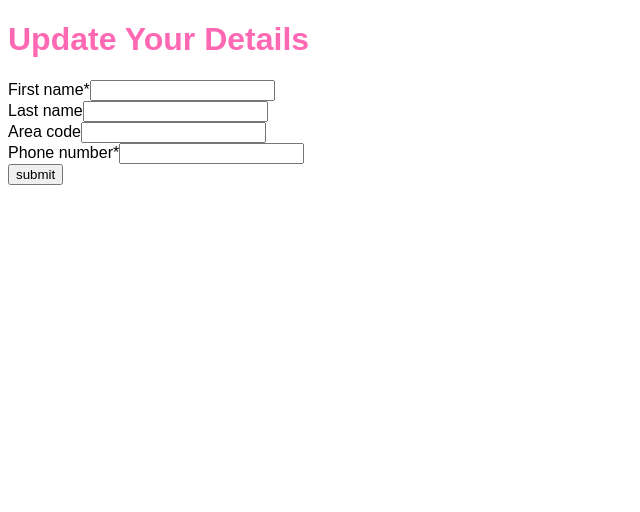
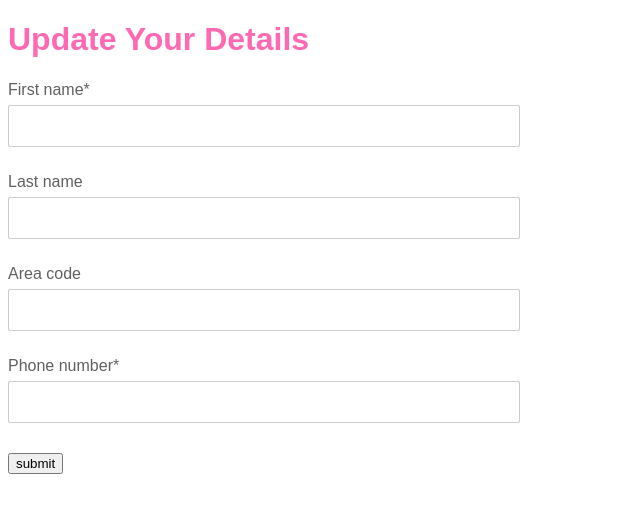
Before and after one commit to criol/react-micro-form, a React app: page / in a window 1280 px wide. Shown: the top 512 px of the page, without its empty margins (0-640 px from the left). Built offline with nearby package versions, Linux system fonts and the light colour scheme; the HTML template or start-up script is replaced by a standard one.

Commit message:
basic styling

```diff
--- a/src/Components/Form/Input.js
+++ b/src/Components/Form/Input.js
@@ -1,17 +1,61 @@
 import React from 'react';
+import styled from '@emotion/styled';
 import { ErrorMessages } from './ErrorMessages';
 
+const InputContainer = styled.div`
+  display: flex;
+  margin-bottom: 5px;
+  flex-direction: column;
+
+  &:last-child {
+    margin-bottom: 0px;
+  }
+`;
+
+const LabelContainer = styled.label`
+  display: flex;
+  flex-direction: column;
+  width: 100%;
+`;
+
+const LabelText = styled.label`
+  color: #606060;
+  margin-bottom: 5px;
+  line-height: 20px;
+`;
+
+const StyledInput = styled.input`
+  width: 100%;
+  height: 30px;
+  border-radius: 2px;
+  padding: 5px;
+  border: 1px solid #ccc;
+
+  &:focus {
+    outline: none;
+    border: 1px solid #0d8ade;
+  }
+`;
+
+const ErrorMessagesContainer = styled.div`
+  color: #f25255;
+  min-height: 15px;
+  font-size: 13px;
+  margin-top: 5px;
+}`;
+
 export const Input = ({ inputParams, meta, label }) => (
-  <div>
-    <label>
-      {label}
-      <input {...inputParams} />
-    </label>
-
-    <ErrorMessages
-      status={meta.status}
-      messages={meta.errors}
-      showConditions={['touched', 'submitted']}
-    />
-  </div>
+  <InputContainer>
+    <LabelContainer>
+      <LabelText>{label}</LabelText>
+      <StyledInput {...inputParams} />
+    </LabelContainer>
+    <ErrorMessagesContainer>
+      <ErrorMessages
+        status={meta.status}
+        messages={meta.errors}
+        showConditions={['touched', 'submitted']}
+      />
+    </ErrorMessagesContainer>
+  </InputContainer>
 );
--- a/src/Forms/UserContactForm/UserContactForm.js
+++ b/src/Forms/UserContactForm/UserContactForm.js
@@ -1,10 +1,16 @@
 // code related to a specific form goes here, using the imported generic Form component
 // see the SINGLE IMPLEMENTATION section for details
 import React from 'react';
+import styled from '@emotion/styled';
 import { Input } from '../../Components/Form/Input';
 import { useField, useForm } from '../../Hooks/Form';
 import { validate } from './validate';
 import { FieldNames } from './constants';
+
+const InputsContainer = styled.div`
+  width: 500px;
+  margin-bottom: 10px;
+`;
 
 export const UserContactForm = ({ onSubmit = () => {} }) => {
   const [form, handleSubmit] = useForm(onSubmit, { validate });
@@ -16,10 +22,16 @@ export const UserContactForm = ({ onSubmit = () => {} }) => {
 
   return (
     <form onSubmit={handleSubmit}>
-      <Input inputParams={firstName} meta={firstNameMeta} label="First name*" />
-      <Input inputParams={lastName} meta={lastNameMeta} label="Last name" />
-      <Input inputParams={areaCode} meta={areaCodeMeta} label="Area code" />
-      <Input inputParams={number} meta={numberMeta} label="Phone number*" />
+      <InputsContainer>
+        <Input
+          inputParams={firstName}
+          meta={firstNameMeta}
+          label="First name*"
+        />
+        <Input inputParams={lastName} meta={lastNameMeta} label="Last name" />
+        <Input inputParams={areaCode} meta={areaCodeMeta} label="Area code" />
+        <Input inputParams={number} meta={numberMeta} label="Phone number*" />
+      </InputsContainer>
       <button type="submit">submit</button>
     </form>
   );
--- a/src/Helpers/Validate/validators.js
+++ b/src/Helpers/Validate/validators.js
@@ -1,12 +1,12 @@
-function createValidator(check) {
-  return function(errorMessage) {
-    return function(value, values) {
-      return check(value, values) ? null : errorMessage;
+function createValidator(check, defaultErrorMessage) {
+  return errorMessage => {
+    return (value, values) => {
+      return check(value, values) ? null : errorMessage || defaultErrorMessage;
     };
   };
 }
 
-export const required = createValidator(v => !!v);
+export const required = createValidator(v => !!v, 'requred');
 
 export const stringOnly = createValidator(v => !v || !/\d/.test(v));
 
--- a/src/Hooks/Form/useFormChecking.hook.js
+++ b/src/Hooks/Form/useFormChecking.hook.js
@@ -12,7 +12,7 @@ import {
 
 const errorFilterer = flow(
   split(
-    flow(objectKeys),
+    objectKeys,
     flow(
       objectValues,
       map(filterOutValues(null, '', undefined)),
```
